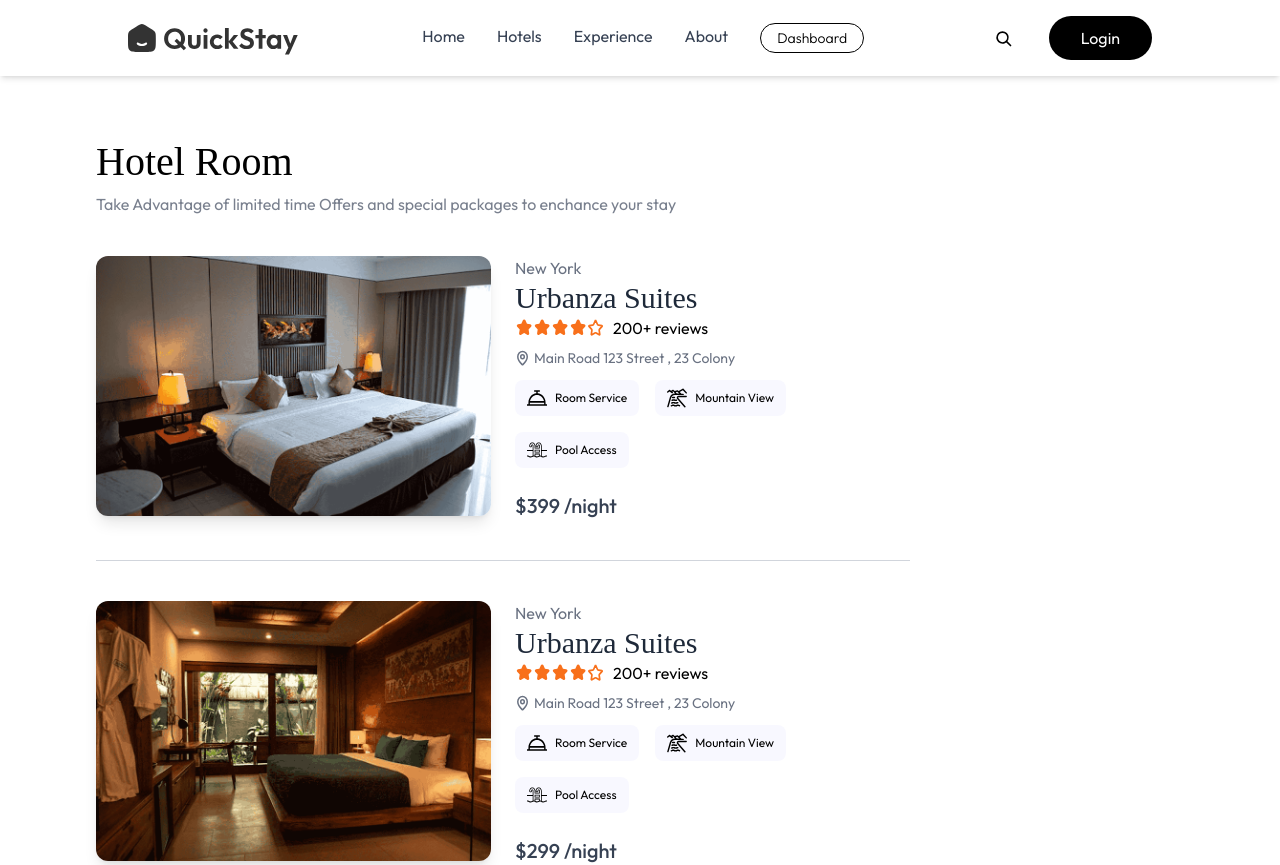
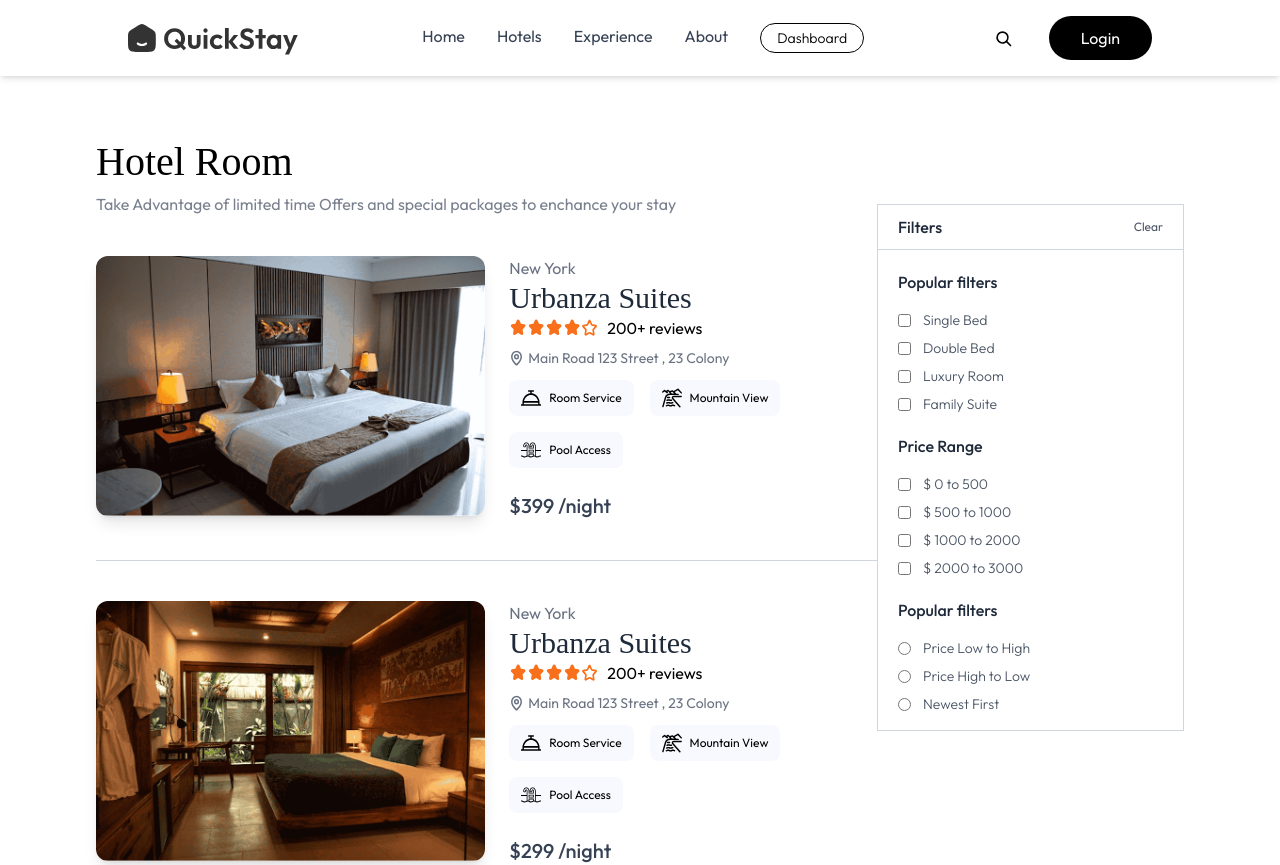
Before and after one commit to Logeshgopi08/HotelBookingClient, a React (Vite) app: page /rooms in a window 1280 px wide. Shown: the top 865 px of the page. Built offline with nearby package versions, Linux system fonts and the light colour scheme; a web font is replaced by a local one.

Commit message:
feat:Finish Filter Section

```diff
--- a/src/Pages/AllRooms.jsx
+++ b/src/Pages/AllRooms.jsx
@@ -1,11 +1,59 @@
-import React from 'react'
+import React, { useState } from 'react'
 import { assets, facilityIcons, roomsDummyData } from '../assets/assets'
 import { useNavigate } from 'react-router-dom'
 import StarRatings from '../components/StarRatings';
 
+const CheckBox = ({label, selected = false , onChange=()=>{}})=>{
+
+    return (
+        <label className='flex gap-3 items-center cursor-pointer mt-2 text-sm'>
+
+            <input type="checkbox" checked={selected} onChange={(e)=>onChange(e.target.checked,label)} />
+            <span className='font-light select-none'>{label}</span>
+        </label>
+    );
+}
+
+const RadioButton = ({label, selected = false , onChange=()=>{}})=>{
+
+    return (
+        <label className='flex gap-3 items-center cursor-pointer mt-2 text-sm'>
+
+            <input type="radio" name='sortOption' checked={selected} onChange={()=>onChange(label)} />
+            <span className='font-light select-none'>{label}</span>
+        </label>
+    );
+}
+
+
+
 const AllRooms = () => {
 
+
     const navigate = useNavigate();
+    const [openFilters,setOpenFilters] = useState(false);
+
+    const priceRanges =[
+        '0 to 500',
+        '500 to 1000',
+        '1000 to 2000',
+        '2000 to 3000'
+    ];
+
+    const roomTypes = [
+        "Single Bed",
+        "Double Bed",
+        "Luxury Room",
+        "Family Suite"
+    ]
+
+    const sortOption = [
+        "Price Low to High",
+        "Price High to Low",
+        "Newest First"
+    ]
+
+
   return (
     <div className='flex flex-col-reverse lg:flex-row items-start
     justify-between pt-28 md:pt-35 px-4 md:px-16 lg:px-24'>
@@ -51,7 +99,45 @@ const AllRooms = () => {
         </div>
 
         {/* {Filters} */}
-        <div></div>
+        <div className='bg-white w-80 border border-gray-300 text-gray-600
+        max-lg:mb-8 min-lg:mt-16'>
+
+            <div className={`flex items-center justify-between px-5 py-2.5
+                min-lg:border-b border-gray-300 ${openFilters && "border-b"}`}>
+                <p className='text-base font-medium text-gray-800'>Filters</p>
+                <div className='text-xs cursor-pointer'>
+                    <span className='lg:hidden' onClick={()=>setOpenFilters(!openFilters)}>{openFilters ?"Hide":"Show"} </span>
+                    <span className='hidden lg:block'>Clear</span>
+                </div>
+            </div>
+
+            <div className={`${openFilters ?"h-auto" :"h-0 lg:h-auto"}
+            overflow-hidden transition-all duration-700`}>
+
+                <div className='px-5 pt-5 '>
+                    <p className='pb-2 font-medium text-gray-800'>Popular filters</p>
+                    {roomTypes.map((room,index)=>(
+                        <CheckBox key={index} label={room}/>
+                    ))}
+                </div>
+
+                <div className='px-5 pt-5 '>
+                    <p className='pb-2 font-medium text-gray-800'>Price Range</p>
+                    {priceRanges.map((range,index)=>(
+                        <CheckBox key={index} label={`$ ${range}`}/>
+                    ))}
+                </div>
+
+                <div className='px-5 pt-5 pb-4 '>
+                    <p className='pb-2 font-medium text-gray-800'>Popular filters</p>
+                    {sortOption.map((opt,index)=>(
+                        <RadioButton key={index} label={opt}/>
+                    ))}
+                </div>
+
+            </div>
+
+        </div>
     </div>
   )
 }
```
